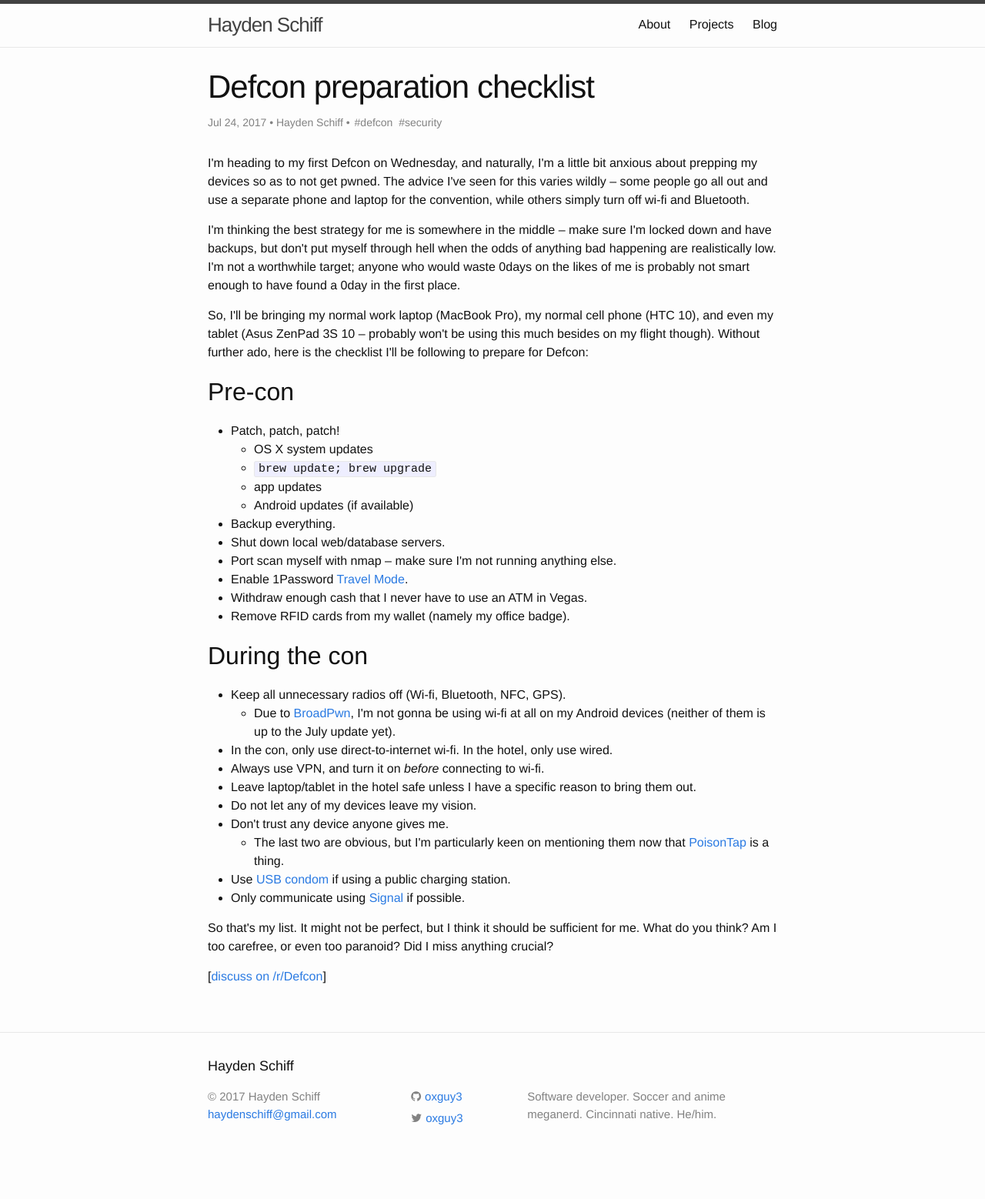
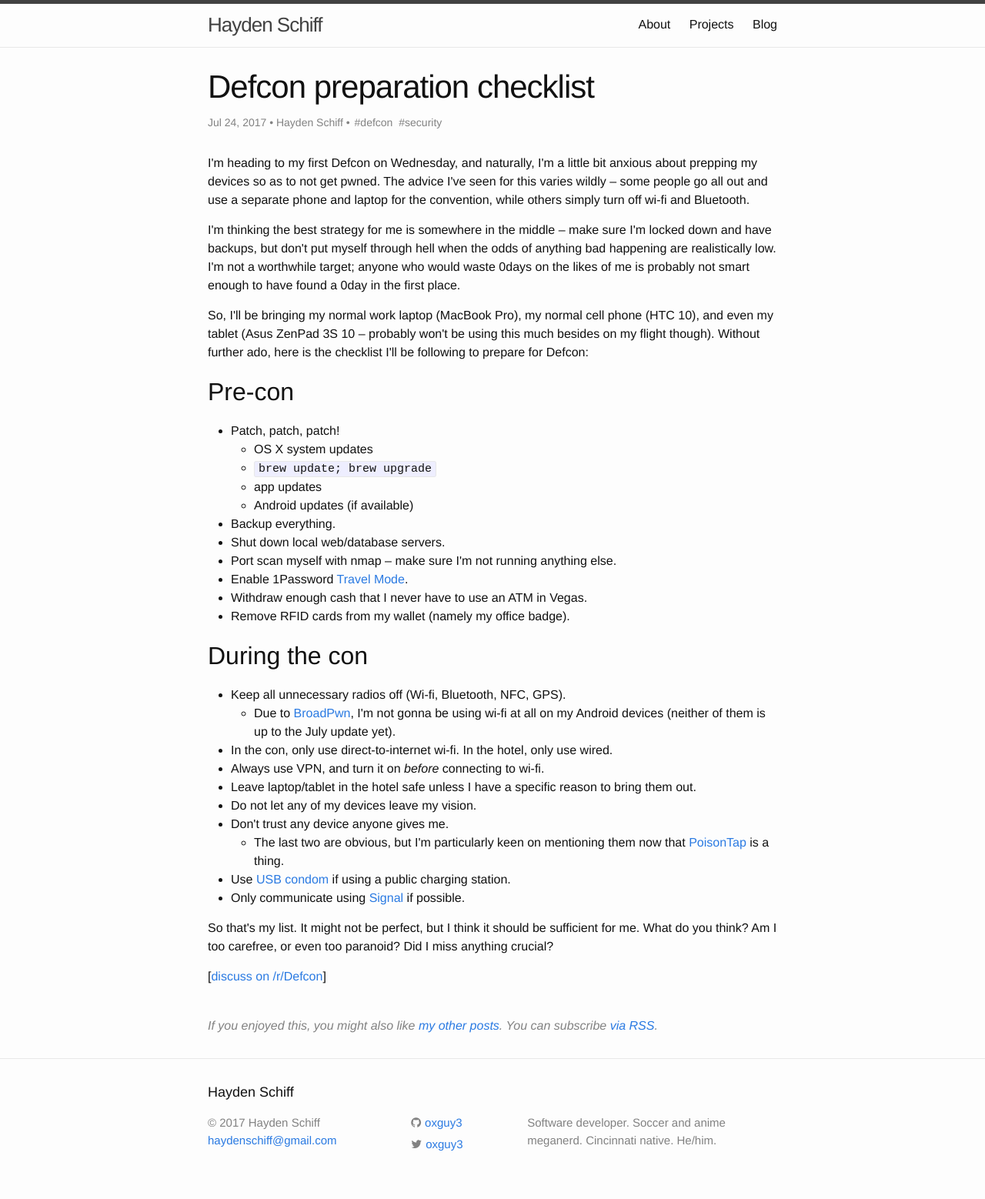
Before and after one commit to oxguy3/schiff.io, a Jekyll site: the page built from _posts/2017-07-24-defcon-checklist.md, in a window 1280 px wide. Shown: the whole page at 77% size. Built offline with Jekyll 4.4.1, drawn with Linux system fonts in a browser that asks for light colours; before the commit the page ends 1524 px from its top, so only the background shows below that.

Commit message:
added link to blog list at bottom of every blog post

```diff
--- a/_layouts/post.html
+++ b/_layouts/post.html
@@ -27,6 +27,10 @@
     {{ content }}
   </div>
 
+  <aside class="post-after">
+    If you enjoyed this, you might also like <a href="{{ site.url }}/blog/">my other posts</a>. You can subscribe <a href="{{ site.url }}/feed.xml">via RSS</a>.
+  </aside>
+
   {% if site.disqus.shortname %}
     {% include disqus_comments.html %}
   {% endif %}
--- a/assets/main.scss
+++ b/assets/main.scss
@@ -23,6 +23,13 @@
     padding: 0 2px;
 }
 
+aside.post-after {
+  font-style: italic;
+  color: $grey-color;
+  // border-top: 2px solid $grey-color-light;
+  padding-top: 10px;
+}
+
 i.social-media-fa {
     padding-right: 5px;
 }
```
